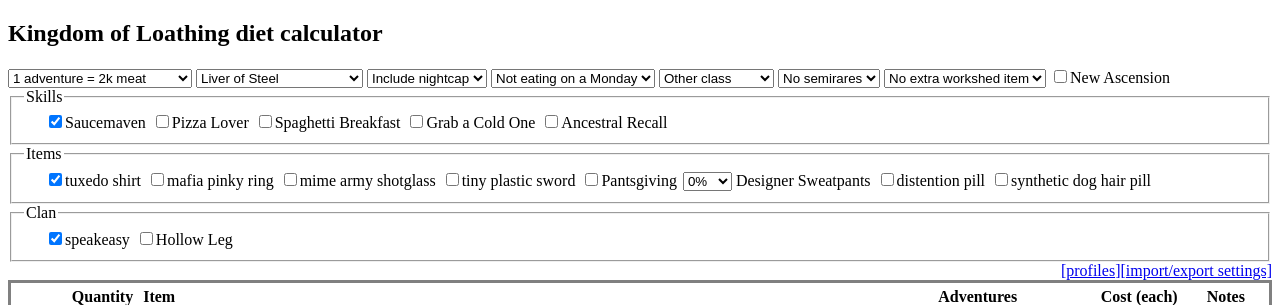
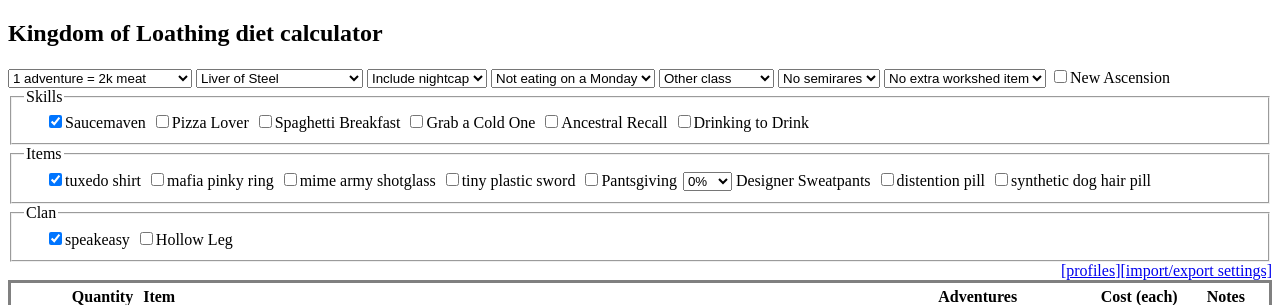
Before and after one commit to Ouroboroz/ouroboroz.github.io, a Jekyll site: the page kol/diets.html, which Jekyll copies as it is, in a window 1280 px wide. Shown: the top 305 px of the page. Built offline with Jekyll 4.4.1, drawn with Linux system fonts in a browser that asks for light colours.

Commit message:
Added drinking to drink

```diff
--- a/kol/diet-code-1.0.0.js
+++ b/kol/diet-code-1.0.0.js
@@ -78,6 +78,7 @@
 	var with_recall = diet_settings["ancestral recall available"]
 	var with_breakfast = diet_settings["spaghetti breakfast available"]
 	var with_cold_one = diet_settings["grab a cold one available"]
+	var with_drinking_to_drink = diet_settings["drinking to drink available"]
 	var try_field_gar = (diet_settings["use potion of the field gar"] == "yes")
 	var tuxedo_available = diet_settings["tuxedo shirt available"]
 	var tps_available = diet_settings["tiny plastic sword available"]
--- a/kol/diet-ui-1.0.0.js
+++ b/kol/diet-ui-1.0.0.js
@@ -416,6 +416,9 @@
 			organ_sizes[1] += 1
 		organ_sizes[1] += parseInt(saved_settings.sweatpants)
 
+		if (saved_settings.drinking)
+			organ_sizes[1] += 1
+
 		settings["organ sizes"] = organ_sizes
 
 		var result = tehtmi(settings)
@@ -528,6 +531,7 @@
 	settings["spaghetti breakfast available"] = saved_settings.breakfast
 	settings["grab a cold one available"] = saved_settings.coldone
 	settings["ancestral recall available"] = saved_settings.recall
+	settings["drinking to drink available"] = saved_settings.drinking
 	settings["deepdish available"] = saved_settings.deepdish
 	settings["calzone available"] = saved_settings.calzone
 	settings["pizza available"] = saved_settings.pizza
@@ -841,7 +845,7 @@
 
 var ids = [
 	"value", "organ", "nightcap", "ismonday", "classid", "semirares", "workshed",
-	"saucemaven", "pizzalover", "breakfast", "coldone", "recall",
+	"saucemaven", "pizzalover", "breakfast", "coldone", "recall", "drinking",
 	"tuxedo", "mafiaring", "mimeglass", "tps", "pantsgiving", "sweatpants", "distention", "doghair",
 	"deepdish", "calzone", "pizza",
 	"speakeasy", "hollowleg",
--- a/kol/diets.html
+++ b/kol/diets.html
@@ -270,6 +270,7 @@
 		<li><input type="checkbox"  id="breakfast" onchange="settings_changed()"><label for="breakfast">Spaghetti Breakfast</label></li>
 		<li><input type="checkbox"  id="coldone" onchange="settings_changed()"><label for="coldone">Grab a Cold One</label></li>
 		<li><input type="checkbox"  id="recall" onchange="settings_changed()"><label for="recall">Ancestral Recall</label></li>
+		<li><input type="checkbox"  id="drinking" onchange="settings_changed()"><label for="drinking">Drinking to Drink</label></li>
 		</ul>
 	</fieldset>
 	<fieldset>
```
